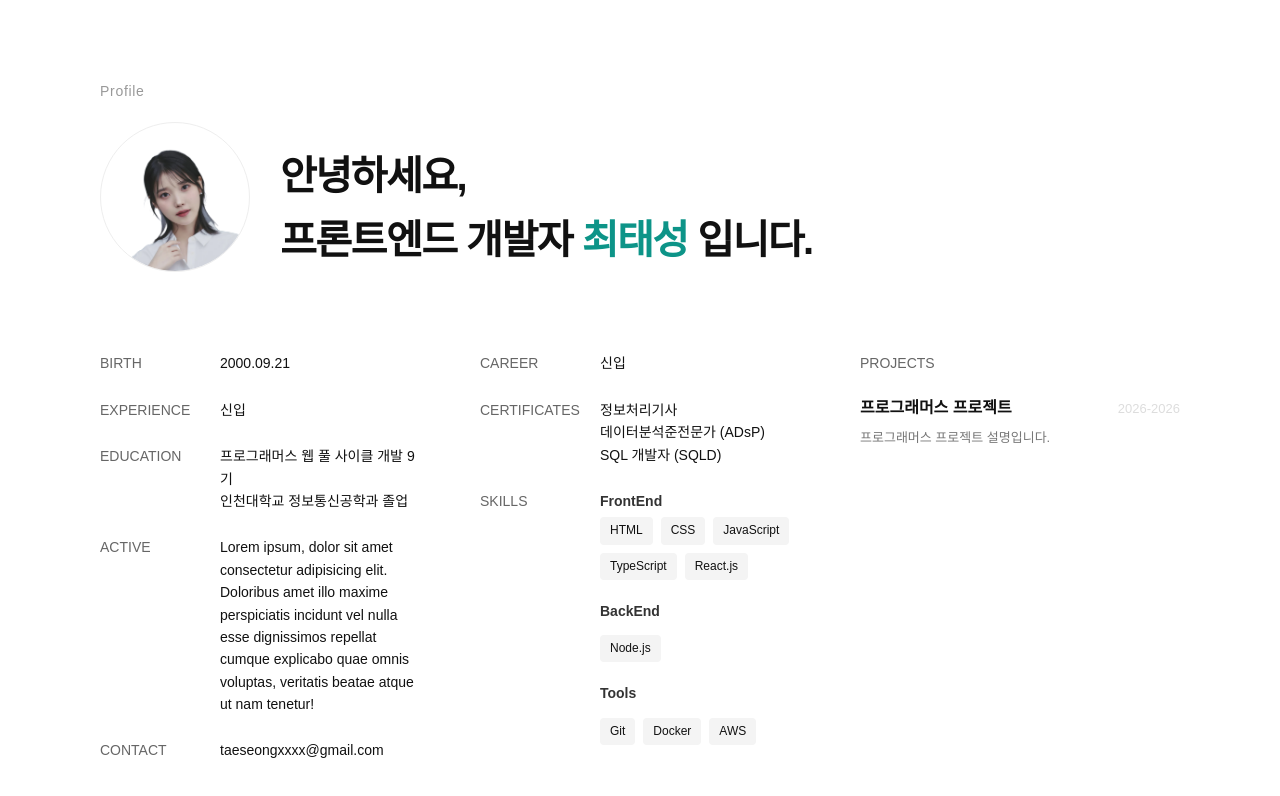
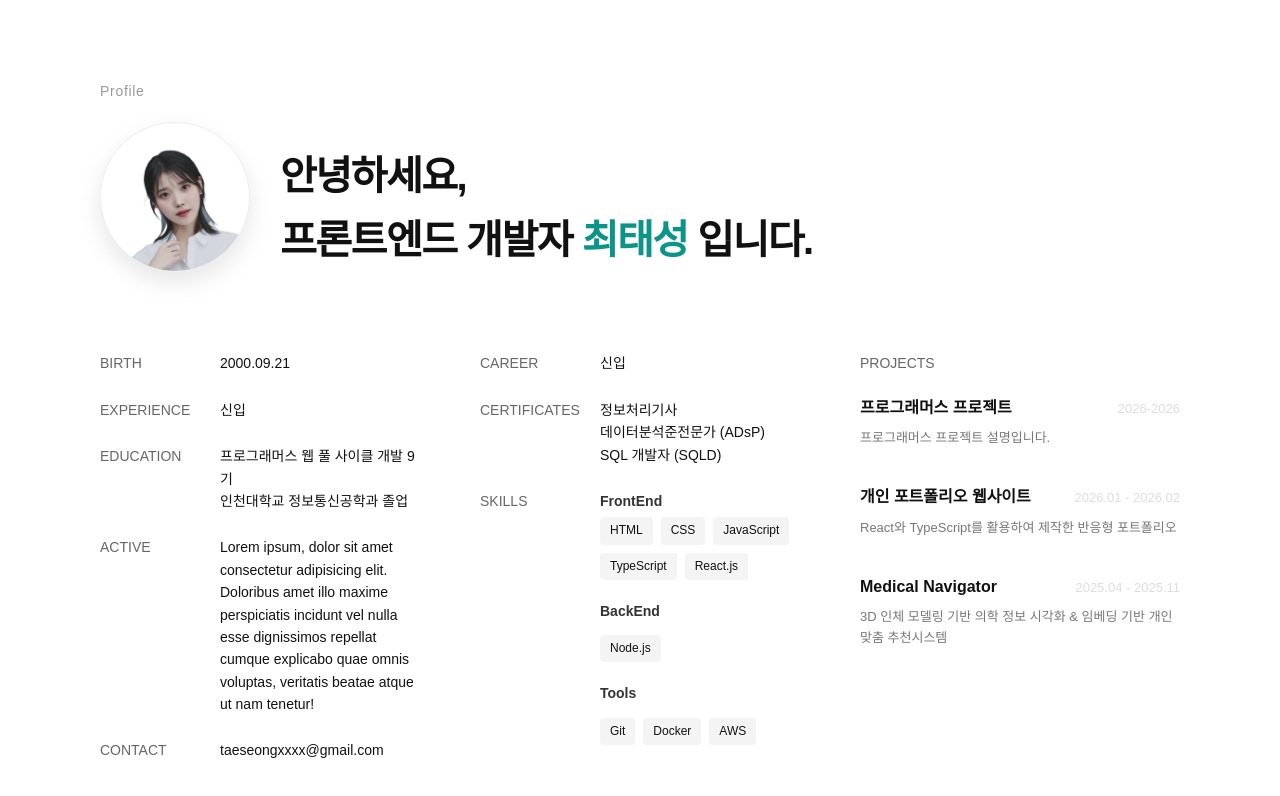
Before and after one commit to taesongxxxx/taesongxxxx.github.io, a React (Vite) app: page / in a window 1280 px wide. Shown: the top 796 px of the page. Built offline with nearby package versions, Linux system fonts and the light colour scheme; a web font is replaced by a local one.

Commit message:
feat: 프로젝트 데이터 업데이트 및 프로필 이미지 그림자 적용

```diff
--- a/src/App.css
+++ b/src/App.css
@@ -21,6 +21,7 @@
   justify-content: center;
   overflow: hidden;
   border: 1px solid #eee;
+  box-shadow: 0 10px 25px rgba(0, 0, 0, 0.1);
 }
 
 .profile-circle img {
--- a/src/components/ProjectSection.tsx
+++ b/src/components/ProjectSection.tsx
@@ -10,6 +10,16 @@ const ProjectSection = () => {
       title: "프로그래머스 프로젝트",
       date: "2026-2026",
       description: "프로그래머스 프로젝트 설명입니다."
+    },
+    {
+      title: "개인 포트폴리오 웹사이트",
+      date: "2026.01 - 2026.02",
+      description: "React와 TypeScript를 활용하여 제작한 반응형 포트폴리오"
+    },
+    {
+      title: "Medical Navigator",
+      date: "2025.04 - 2025.11",
+      description: "3D 인체 모델링 기반 의학 정보 시각화 & 임베딩 기반 개인 맞춤 추천시스템"
     }
   ];
 
```
